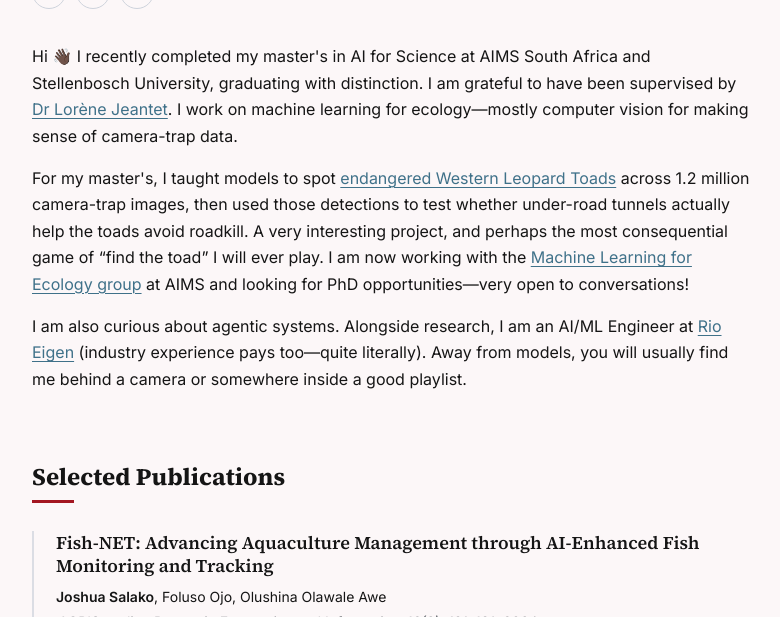
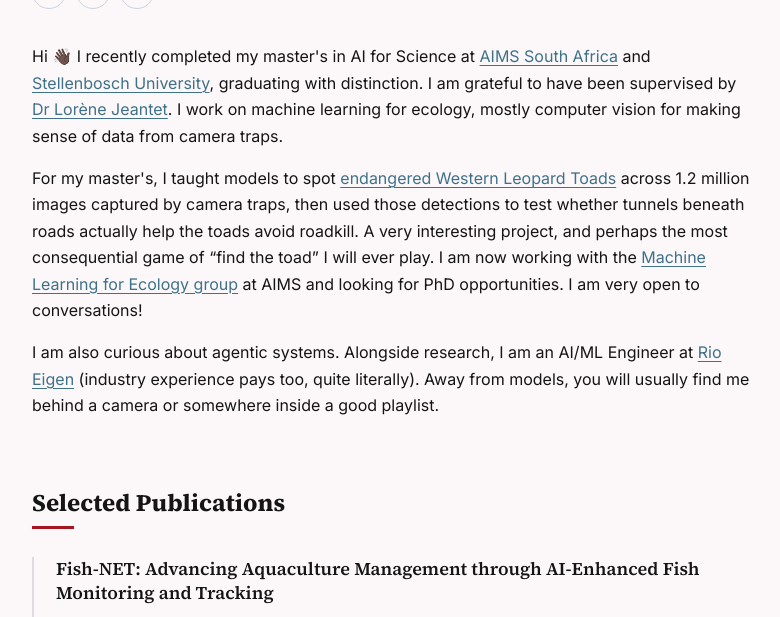
Before and after one commit to joshsalako/joshsalako.github.io, a Jekyll site: the page built from index.html, in a window 1280 px wide and 900 px high, cut to the strip 283-900 px from the top of the window. Shown: the whole strip, without its empty margins (248-1028 px from the left). Built offline with Jekyll 4.4.1, drawn with Linux system fonts in a browser that asks for light colours; a style sheet for code colours, icons or effects is not loaded.

Commit message:
refactor: polish homepage introduction

```diff
--- a/index.html
+++ b/index.html
@@ -20,9 +20,9 @@
   </section>
 
   <section class="bio" aria-label="Biography">
-    <p>Hi 👋🏿 I recently completed my master's in AI for Science at AIMS South Africa and Stellenbosch University, graduating with distinction. I am grateful to have been supervised by <a href="https://www.linkedin.com/in/lor%C3%A8ne-jeantet-2241a6b3/" target="_blank" rel="noopener noreferrer">Dr Lorène Jeantet</a>. I work on machine learning for ecology—mostly computer vision for making sense of camera-trap data.</p>
-    <p>For my master's, I taught models to spot <a href="https://github.com/joshsalako/wtl-detection" target="_blank" rel="noopener noreferrer">endangered Western Leopard Toads</a> across 1.2 million camera-trap images, then used those detections to test whether under-road tunnels actually help the toads avoid roadkill. A very interesting project, and perhaps the most consequential game of “find the toad” I will ever play. I am now working with the <a href="https://ml-ecology.aims.ac.za/" target="_blank" rel="noopener noreferrer">Machine Learning for Ecology group</a> at AIMS and looking for PhD opportunities—very open to conversations!</p>
-    <p>I am also curious about agentic systems. Alongside research, I am an AI/ML Engineer at <a href="https://rioeigen.com/about" target="_blank" rel="noopener noreferrer">Rio Eigen</a> (industry experience pays too—quite literally). Away from models, you will usually find me behind a camera or somewhere inside a good playlist.</p>
+    <p>Hi 👋🏿 I recently completed my master's in AI for Science at <a href="https://aims.ac.za/" target="_blank" rel="noopener noreferrer">AIMS South Africa</a> and <a href="https://www.sun.ac.za/english" target="_blank" rel="noopener noreferrer">Stellenbosch University</a>, graduating with distinction. I am grateful to have been supervised by <a href="https://www.linkedin.com/in/lor%C3%A8ne-jeantet-2241a6b3/" target="_blank" rel="noopener noreferrer">Dr Lorène Jeantet</a>. I work on machine learning for ecology, mostly computer vision for making sense of data from camera traps.</p>
+    <p>For my master's, I taught models to spot <a href="https://github.com/joshsalako/wtl-detection" target="_blank" rel="noopener noreferrer">endangered Western Leopard Toads</a> across 1.2 million images captured by camera traps, then used those detections to test whether tunnels beneath roads actually help the toads avoid roadkill. A very interesting project, and perhaps the most consequential game of “find the toad” I will ever play. I am now working with the <a href="https://ml-ecology.aims.ac.za/" target="_blank" rel="noopener noreferrer">Machine Learning for Ecology group</a> at AIMS and looking for PhD opportunities. I am very open to conversations!</p>
+    <p>I am also curious about agentic systems. Alongside research, I am an AI/ML Engineer at <a href="https://rioeigen.com/about" target="_blank" rel="noopener noreferrer">Rio Eigen</a> (industry experience pays too, quite literally). Away from models, you will usually find me behind a camera or somewhere inside a good playlist.</p>
   </section>
 
   <section class="section" aria-labelledby="publications-title">
```
Also changed, not shown: 5 other files.
